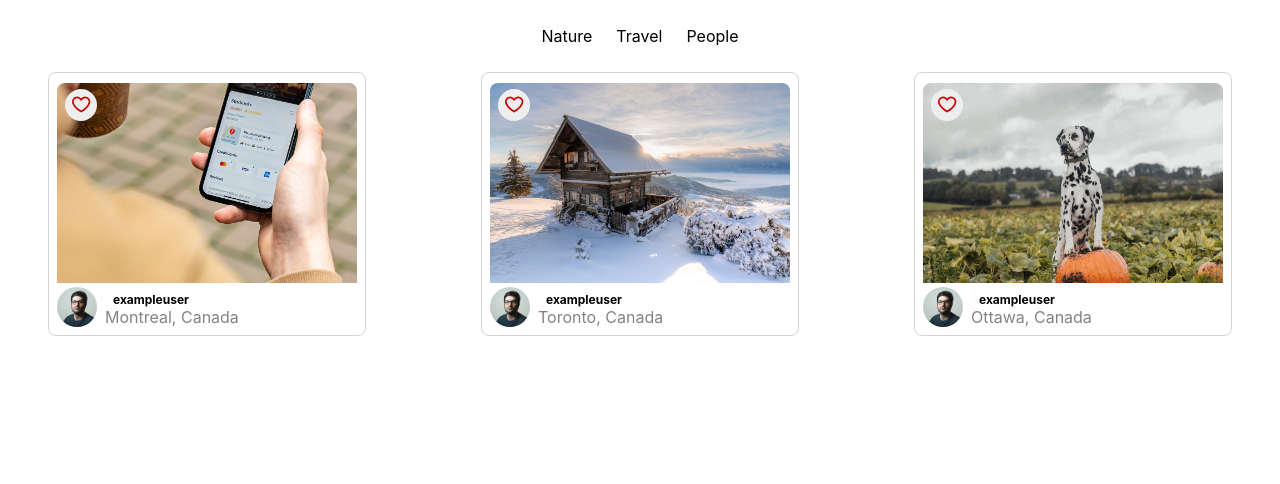
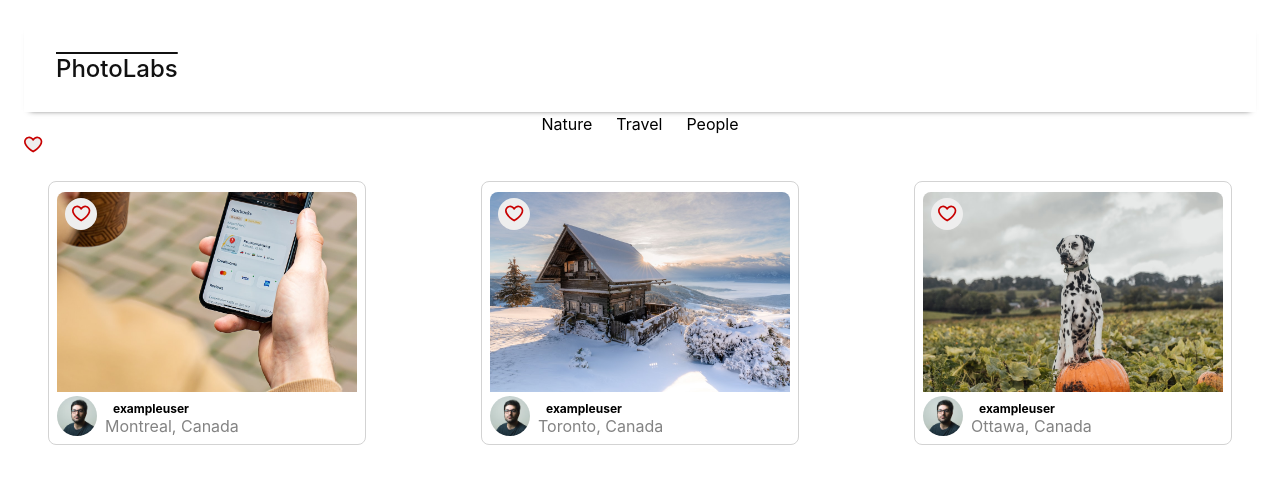
Before and after one commit to p-gupta98/photolabs, a React (Create React App) app in the folder frontend/: page / in a window 1280 px wide. Shown: the top 484 px of the page. Built offline with nearby package versions, Linux system fonts and the light colour scheme; the HTML template or start-up script is replaced by a standard one.

Commit message:
Build the Top Navigation Bar and add it to the app componenet

```diff
--- a/frontend/src/App.jsx
+++ b/frontend/src/App.jsx
@@ -2,52 +2,20 @@
 import './App.scss';
 import PhotoList from 'components/PhotoList';
 import TopicList from 'components/TopicList';
+import TopNavigation from 'components/TopNavigationBar';
+import FavBadge from 'components/FavBadge';
 
-// const sampleDataForPhotoListItem = [
-//   {
-//     id: "1",
-//     location: {
-//       city: "Montreal",
-//       country: "Canada",
-//     },
-//     imageSource: `${process.env.PUBLIC_URL}/Image-1-Regular.jpeg`,
-//     username: "Joe Example",
-//     profile: `${process.env.PUBLIC_URL}/profile-1.jpg`,
-//   },
-//   {
-//     id: "2",
-//     location: {
-//       city: "Montreal",
-//       country: "Canada",
-//     },
-//     imageSource: `${process.env.PUBLIC_URL}/Image-1-Regular.jpeg`,
-//     username: "Joe Example",
-//     profile: `${process.env.PUBLIC_URL}/profile-1.jpg`,
-//   },
-//   {
-//     id: "3",
-//     location: {
-//       city: "Montreal",
-//       country: "Canada",
-//     },
-//     imageSource: `${process.env.PUBLIC_URL}/Image-1-Regular.jpeg`,
-//     username: "Joe Example",
-//     profile: `${process.env.PUBLIC_URL}/profile-1.jpg`,
-//   }
-// ];
 
-// const renderPhotoListItems = () => {
-//   return sampleDataForPhotoListItem.map(photo => (
-//     <PhotoListItem key={photo.id}sampleDataForPhotoListItem={photo} />
-//   ));
-// };
 
 // Note: Rendering a single component to build components in isolation
 const App = () => {
   return (
     <div className="App">
       {/* {renderPhotoListItems()} */}
-      <TopicList />
+      <TopNavigation/>
+        <TopicList />
+        <FavBadge />
+
       <PhotoList/>
     </div>
   );
--- a/frontend/src/components/TopicList.jsx
+++ b/frontend/src/components/TopicList.jsx
@@ -23,7 +23,7 @@
 
 const renderTopicListItems= () => {
   return sampleDataForTopicList.map(topic => (
-    <TopicListItem key ={topic.id}sampleDataForTopicList={topic} />
+    <TopicListItem key ={topic.id} title={topic.title} />
   ));
 }
 
--- a/frontend/src/components/TopicListItem.jsx
+++ b/frontend/src/components/TopicListItem.jsx
@@ -11,7 +11,7 @@
 const TopicListItem = (props) => {
   return (
     <div className="topic-list__item">
-      {props.sampleDataForTopicList.title}
+      {props.title}
     </div>
   );
 };
```
